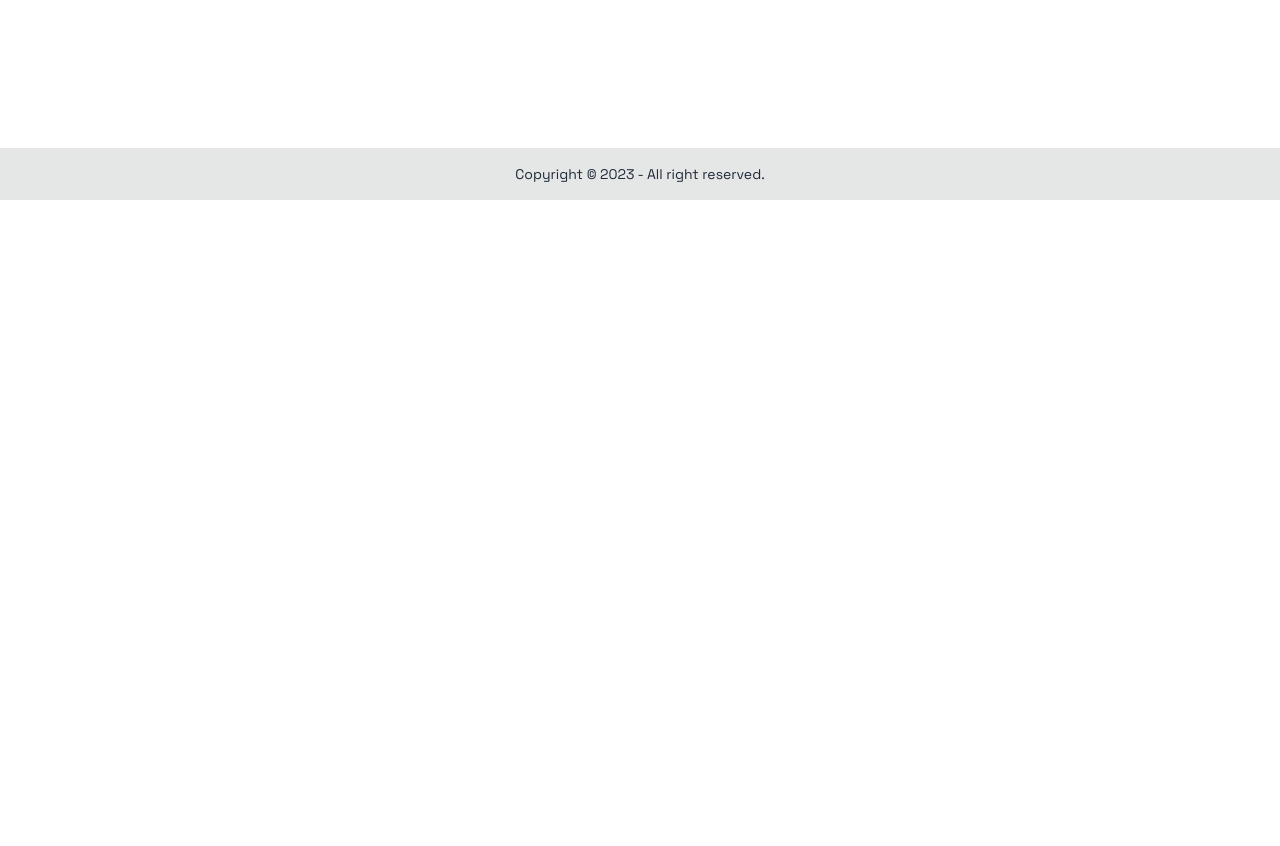
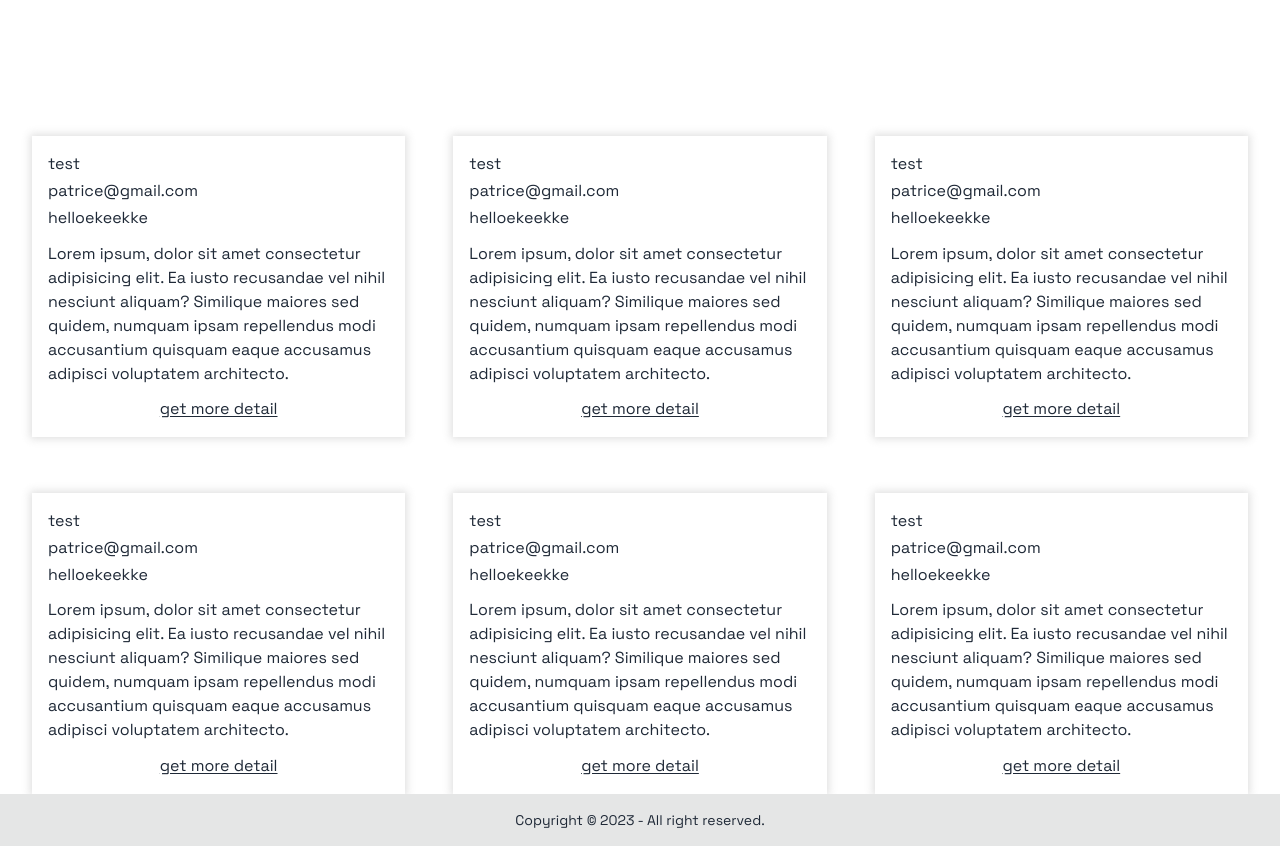
Before and after one commit to patrice012/github-metrics, a Next.js app: page / in a window 1280 px wide. Shown: the part 600-1446 px from the top of the page. Before the commit the page ends 800 px from the top, so only its background shows below. Built offline with nearby package versions, Linux system fonts and the light colour scheme.

Commit message:
feat: add sty;e to components list

```diff
--- a/app/Home/helper.js
+++ b/app/Home/helper.js
@@ -1,9 +1,10 @@
-async function getUsers() {
-    const url = `${baseUrl}/users/patrice012`;
-    const res = await fetch(url);
-    if (!res.ok) {
-        // This will activate the closest `error.js` Error Boundary
-        throw new Error("Failed to fetch data");
-    }
-    return res.json();
-}
+// export async function getData() {
+//     const url = `${baseUrl}/users/patrice012`;
+//     const res = await fetch(url);
+//     if (!res.ok) {
+//         // This will activate the closest `error.js` Error Boundary
+//         throw new Error("Failed to fetch data");
+//     }
+//     return res
+//     return res.json();
+// }
--- a/app/page.js
+++ b/app/page.js
@@ -1,20 +1,21 @@
-'use client'
+"use client";
 
-import { useContext } from "react"
-import { HomeInterface } from "./Home/HomePage"
-import { UserContext } from "@/context/userContext"
-import { CommitsMetrics } from "./user/CommitsMetrics"
-
+import { useContext } from "react";
+import { HomeInterface } from "./Home/HomePage";
+import { UserContext } from "@/context/userContext";
+import { CommitsMetrics } from "./user/CommitsMetrics";
+import { UserRespositories } from "./user/UserRepository";
 
 export default function Home() {
-  const { user } = useContext(UserContext)
-  return (
-    <>
-      <HomeInterface>
-        {user &&
-          <CommitsMetrics userData={user} />
-        }
-      </HomeInterface>
-    </>
-  )
+    const { user } = useContext(UserContext);
+    return (
+        <>
+            <HomeInterface>
+                {/* {user && <UserRespositories userData={user} />}
+                {user && <CommitsMetrics userData={user} />} */}
+          <UserRespositories userData={user} />
+          {/* <CommitsMetrics userData={user} /> */}
+            </HomeInterface>
+        </>
+    );
 }
--- a/app/user/CommitsMetrics.jsx
+++ b/app/user/CommitsMetrics.jsx
@@ -1,15 +1,11 @@
 import Plot from "react-plotly.js";
-import style from './_partials/_result.scss'
+import style from "./_partials/_result.scss";
 import { baseUrl } from "../api-endpoint";
 
+export const CommitsMetrics = ({ userData }) => {
+    // const userName = userData["login"];
 
 
-export const CommitsMetrics = ({ userData }) => {
-    const userName = userData["login"];
-    const commitsUrl = `${baseUrl}/${userName}/commits?since=2022-11-09&until=2023-11-09`;
-    const commitsUrlsss = `${baseUrl}/${userName}/commits`;
-    console.log(commitsUrl)
-    console.log(commitsUrlsss)
     const data = [
         {
             x: [1, 2, 3],
@@ -41,3 +37,13 @@ export const CommitsMetrics = ({ userData }) => {
         />
     );
 };
+
+async function getCommits(username) {
+    const url = `https://api.github.com/users/${username}/commits?since=2022-11-09&until=2023-11-09`;
+    // const url = `${baseUrl}/users/${username}/commits`;
+    const res = await fetch(url);
+    if (!res.ok) {
+        throw new Error(`Failed to fetch ${username} commits.`);
+    }
+    return res.json();
+}
--- /dev/null
+++ b/app/user/_partials/_repository.scss
@@ -0,0 +1,28 @@
+
+.repository--container {
+    padding: 1rem;
+    height: auto;
+    border: 12px;
+    box-shadow: 0px 0px 8px 2px rgba(190, 190, 190, 0.48);
+
+    display: flex;
+    flex-direction: column;
+    justify-content: center;
+    gap: .7rem;
+
+
+
+    & .fields--container {
+        display: flex;
+        flex-direction: column;
+        justify-content: center;
+        gap: .2rem;
+    }
+
+    & .more-information {
+        margin-inline: auto;
+        display: block;
+        text-decoration: underline;
+        text-underline-offset: .1rem;
+    }
+}
--- /dev/null
+++ b/app/user/_partials/_respositories.scss
@@ -0,0 +1,9 @@
+.listOfRespositories {
+    & > .container {
+        display: grid;
+        grid-template-columns: repeat(auto-fit, minmax(300px, 1fr));
+        align-items: center;
+        column-gap: 3rem;
+        row-gap: 3.5rem;
+    }
+}
```
